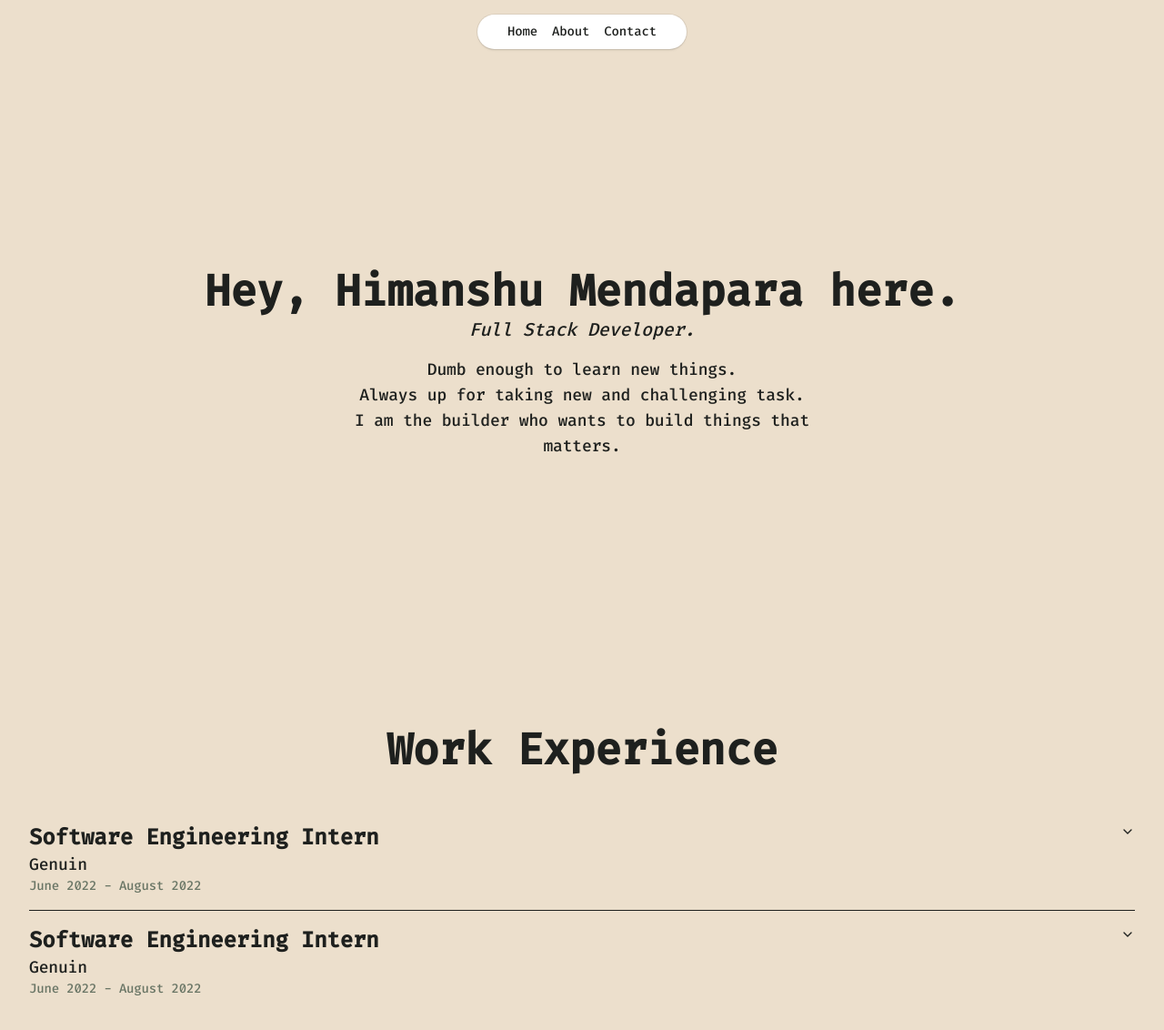
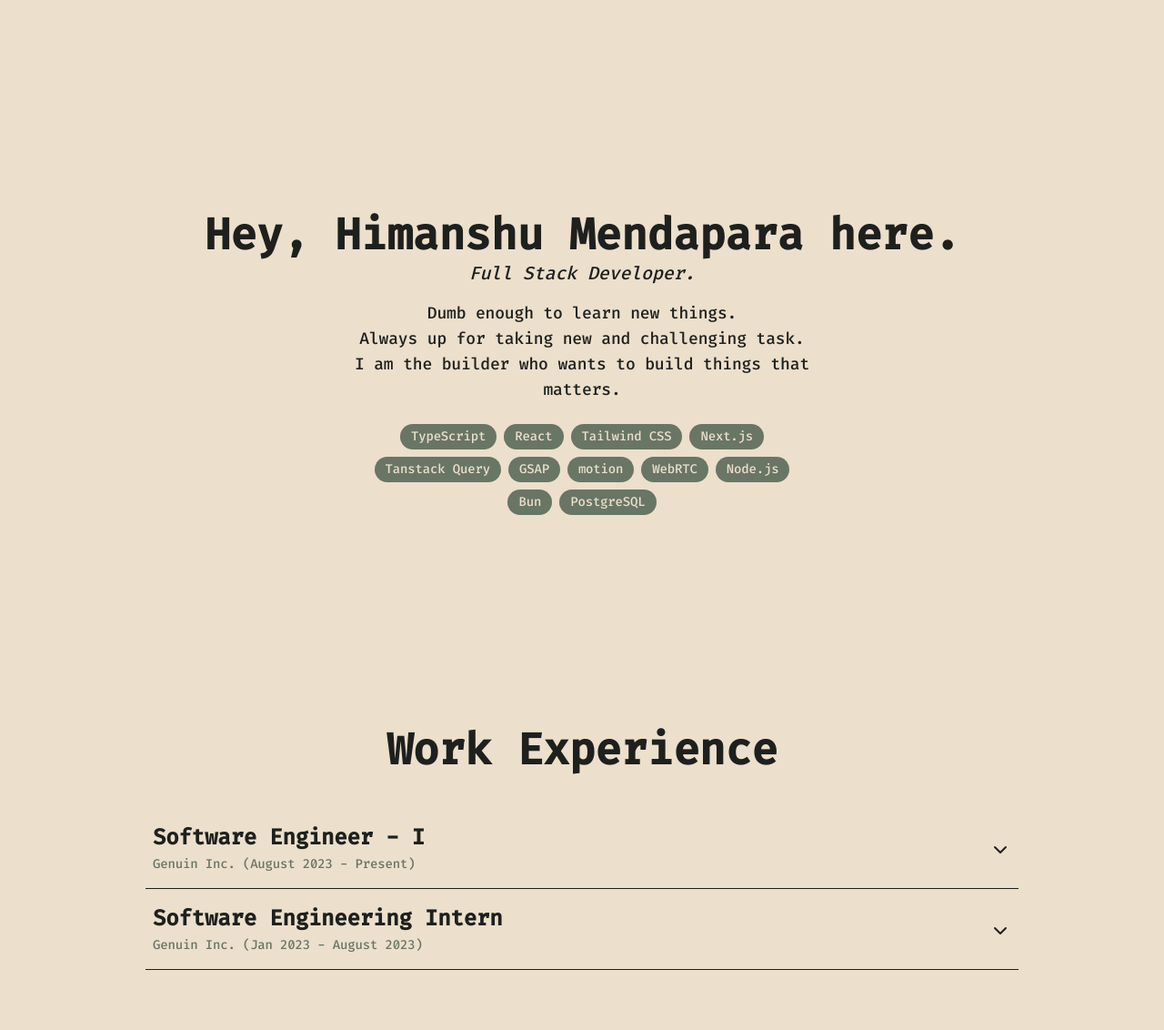
Before and after one commit to himanshu634/portfolio, a Next.js app: page / in a window 1280 px wide. Shown: the top 1132 px of the page at 91% size. Built offline with nearby package versions, Linux system fonts and the light colour scheme.

Commit message:
feat: added work experience in the web-site.

```diff
--- a/src/app/globals.css
+++ b/src/app/globals.css
@@ -1,4 +1,5 @@
 @import "tailwindcss";
+@import "tw-animate-css";
 
 :root {
   --background: #ecdfcc;
--- a/src/app/page.tsx
+++ b/src/app/page.tsx
@@ -5,7 +5,7 @@ import { Metadata } from "next";
 
 export default function Home() {
   return (
-    <main className="min-h-screen h-full px-4 md:px-8 overflow-auto transition-colors duration-300">
+    <main className="min-h-screen h-full lg:max-w-[1024px] mx-auto px-4 md:px-8 overflow-auto transition-colors duration-300">
       <Header />
       <About />
       <WorkEx />
--- a/src/components/about.tsx
+++ b/src/components/about.tsx
@@ -1,15 +1,43 @@
+const techStack = [
+  "TypeScript",
+  "React",
+  "Tailwind CSS",
+  "Next.js",
+  "Tanstack Query",
+  "GSAP",
+  "motion",
+  "WebRTC",
+  // "tRPC",
+  // "Prisma",
+  "Node.js",
+  "Bun",
+  "PostgreSQL",
+];
+
 export function About() {
   return (
     <div className="h-screen text-center flex flex-col items-center justify-center w-full ">
-      <p className="md:text-4xl font-semibold lg:text-5xl">
+      <p className="text-4xl font-semibold lg:text-5xl">
         Hey, Himanshu Mendapara here.
       </p>
-      <p className="text-xl mt-1 italic">Full Stack Developer.</p>
-      <p className="text-lg max-w-xl mt-4">
+      <p className="text-base sm:text-lg md:text-xl mt-1 italic">
+        Full Stack Developer.
+      </p>
+      <p className="text-sm sm:text-base md:text-lg max-w-xl mt-4">
         Dumb enough to learn new things. <br />
         Always up for taking new and challenging task.
         <br /> I am the builder who wants to build things that matters.
       </p>
+      <div className="flex flex-wrap gap-2 mt-6 justify-center max-w-lg">
+        {techStack.map((tech) => (
+          <span
+            key={tech}
+            className="px-3 py-1 rounded-full text-background bg-accent-2 hover:bg-foreground text-sm transition-all hover:-translate-y-0.5 cursor-pointer hover:-translate-x-0.5"
+          >
+            {tech}
+          </span>
+        ))}
+      </div>
     </div>
   );
 }
--- a/src/components/header.tsx
+++ b/src/components/header.tsx
@@ -1,12 +1,25 @@
 import { FloatingNav } from "./ui/floating-navbar";
+import { Mail, Linkedin, Github } from "lucide-react";
 
 export function Header() {
   return (
     <FloatingNav
       navItems={[
-        { name: "Home", link: "/" },
-        { name: "About", link: "/about" },
-        { name: "Contact", link: "/contact" },
+        {
+          name: "Email",
+          link: "mailto:himanshumendapra@gmail.com",
+          icon: <Mail className="size-6" />,
+        },
+        {
+          name: "LinkedIn",
+          link: "https://www.linkedin.com/in/himanshu-mendapara-a732051aa/",
+          icon: <Linkedin className="size-6" />,
+        },
+        {
+          name: "GitHub",
+          link: "https://github.com/himanshu634",
+          icon: <Github className="size-6" />,
+        },
       ]}
     />
   );
--- a/src/components/ui/accordion.tsx
+++ b/src/components/ui/accordion.tsx
@@ -19,7 +19,7 @@ function AccordionItem({
   return (
     <AccordionPrimitive.Item
       data-slot="accordion-item"
-      className={cn("border-b last:border-b-0", className)}
+      className={cn("border-b", className)}
       {...props}
     />
   );
@@ -35,13 +35,13 @@ function AccordionTrigger({
       <AccordionPrimitive.Trigger
         data-slot="accordion-trigger"
         className={cn(
-          "flex flex-1 items-start justify-between outline-none border-none focus-visible:ring-0 focus-visible:outline-none gap-4 rounded-md py-4 text-left text-sm font-medium transition-all cursor-pointer disabled:pointer-events-none disabled:opacity-50 [&[data-state=open]>svg]:rotate-180",
+          "flex flex-1 items-center justify-between outline-none! px-2 border-none hover:bg-foreground/20 focus-visible:ring-0 focus-visible:outline-none gap-4 rounded-md py-4 text-left text-sm font-medium transition-all cursor-pointer disabled:pointer-events-none disabled:opacity-50 [&[data-state=open]>svg]:rotate-180",
           className
         )}
         {...props}
       >
         {children}
-        <ChevronDownIcon className="text-muted-foreground pointer-events-none size-4 shrink-0 translate-y-0.5 transition-transform duration-200" />
+        <ChevronDownIcon className="text-muted-foreground pointer-events-none size-6 shrink-0 translate-y-0.5 transition-transform duration-200" />
       </AccordionPrimitive.Trigger>
     </AccordionPrimitive.Header>
   );
--- a/src/components/ui/floating-navbar.tsx
+++ b/src/components/ui/floating-navbar.tsx
@@ -1,6 +1,11 @@
 "use client";
 import React, { JSX, useState } from "react";
-import { motion, AnimatePresence } from "motion/react";
+import {
+  motion,
+  AnimatePresence,
+  useScroll,
+  useMotionValueEvent,
+} from "motion/react";
 import { cn } from "@/lib/utils";
 import Link from "next/link";
 
@@ -15,7 +20,26 @@ export const FloatingNav = ({
   }[];
   className?: string;
 }) => {
-  const [visible] = useState(true);
+  const [visible, setVisible] = useState(true);
+
+  const { scrollYProgress } = useScroll();
+
+  useMotionValueEvent(scrollYProgress, "change", (current) => {
+    // Check if current is not undefined and is a number
+    if (typeof current === "number") {
+      const direction = current! - scrollYProgress.getPrevious()!;
+
+      if (scrollYProgress.get() < 0.05) {
+        setVisible(true);
+      } else {
+        if (direction < 0) {
+          setVisible(true);
+        } else {
+          setVisible(false);
+        }
+      }
+    }
+  });
 
   return (
     <AnimatePresence mode="wait">
@@ -32,7 +56,7 @@ export const FloatingNav = ({
           duration: 0.4,
         }}
         className={cn(
-          "flex max-w-fit fixed top-4 inset-x-0 mx-auto border border-transparent dark:border-foreground/30 rounded-full dark:bg-background/40 dark:backdrop-blur-lg bg-white shadow-[0px_2px_3px_-1px_rgba(0,0,0,0.1),0px_1px_0px_0px_rgba(25,28,33,0.02),0px_0px_0px_1px_rgba(25,28,33,0.08)] z-[5000] px-8 py-2  items-center justify-center space-x-4",
+          "flex max-w-fit fixed top-4 inset-x-0 mx-auto border border-transparent dark:border-foreground/30 rounded-full dark:bg-background/40 dark:backdrop-blur-lg bg-white shadow-[0px_2px_3px_-1px_rgba(0,0,0,0.1),0px_1px_0px_0px_rgba(25,28,33,0.02),0px_0px_0px_1px_rgba(25,28,33,0.08)] z-[5000] px-2 py-1  items-center justify-center space-x-1",
           className
         )}
       >
@@ -40,10 +64,12 @@ export const FloatingNav = ({
           <Link
             key={`link=${idx}`}
             href={navItem.link}
-            className={cn("relative items-center flex space-x-1")}
+            target="_blank"
+            className={cn(
+              "relative items-center flex hover:bg-foreground/20 py-1 px-2 rounded-full space-x-1"
+            )}
           >
-            <span className="block sm:hidden">{navItem.icon}</span>
-            <span className="hidden sm:block text-sm">{navItem.name}</span>
+            <span>{navItem.icon}</span>
           </Link>
         ))}
       </motion.div>
--- a/src/components/work-ex.tsx
+++ b/src/components/work-ex.tsx
@@ -2,44 +2,118 @@ import {
   Accordion,
   AccordionItem,
   AccordionTrigger,
+  AccordionContent,
 } from "@/components/ui/accordion";
-import { AccordionContent } from "@radix-ui/react-accordion";
+import { cn } from "@/lib/utils";
+import { Sparkle } from "lucide-react";
 import { ReactNode } from "react";
+import Link from "next/link";
+import { ExternalLink } from "lucide-react";
+
+// ProjectTitle component
+function ProjectTitle({
+  text,
+  className,
+  href,
+}: {
+  text: string;
+  href?: string;
+  className?: string;
+}) {
+  const content = (
+    <div className={cn("flex items-center pt-2 group", className)}>
+      <Sparkle className="inline mr-2 size-3" />
+      <span className="text-lg md:text-xl font-semibold italic">{text}</span>
+      {href && (
+        <ExternalLink
+          className="ml-2 size-4 duration-300 transition-all"
+          aria-label="External link"
+        />
+      )}
+    </div>
+  );
+
+  return href ? (
+    <Link href={href} target="_blank" rel="noopener noreferrer">
+      {content}
+    </Link>
+  ) : (
+    content
+  );
+}
 
 export function WorkEx() {
   return (
-    <div className="h-screen ">
-      <p className="md:text-4xl text-center font-semibold lg:text-5xl">
+    <div className="h-screen">
+      <p className="text-4xl text-center font-semibold lg:text-5xl">
         Work Experience
       </p>
       <Accordion type="multiple" className="mt-10">
-        <AccordionItem value="sei">
-          <AccordionItem value="sei1">
-            <AccordionTrigger>
-              <ExperienceTile
-                title="Software Engineering Intern"
-                company="Genuin"
-                duration="June 2022 - August 2022"
-              />
-            </AccordionTrigger>
-            <ExContent>
-              <p>
-                Experience of the software development lifecycle. Worked on
-                building a web application using React and Node.js.
+        <AccordionItem value="2">
+          <AccordionTrigger>
+            <ExperienceTile
+              title="Software Engineer - I"
+              company="Genuin Inc."
+              duration="August 2023 - Present"
+            />
+          </AccordionTrigger>
+          <ExContent>
+            <p className="mb-2">
+              &nbsp;&nbsp;&nbsp;&nbsp;Lead multiple projects from start to
+              finish ensuring timely delivery with focus on performance and
+              scalability.
+            </p>
+            <ProjectTitle
+              href="https://begenuin.com/home"
+              text="Genuin's Web-application"
+            />
+            <div className="pl-4 md:pl-6">
+              <p className="my-2">
+                Genuin&apos;s web-application is short form video based social
+                media platform where user come on the platform and watch short
+                form videos as well as engage with each other in communities.
               </p>
-            </ExContent>
-          </AccordionItem>
+              <p className="my-1">
+                - Refactored code of legacy project to improve performance and
+                maintainability. Overall, improving the performance and reducing
+                load time by 50%.
+              </p>
+              <p className="my-1">
+                - As Genuin provides white-label solutions to it&apos;s clients,
+                platform needs hightly customizable theme support. So worked
+                closely with design team to ensure implementation of pixel
+                perfect designs into platform.
+              </p>
+              <p className="my-1">
+                - Worked with hls.js to ensure smooth streaming of the videos on
+                platform.
+              </p>
+            </div>
+            <ProjectTitle text="Genuin's Web-sdk" className="mt-6" />
+            <div>
+              <p className="my-2">
+                Genuin&apos;s web-sdk is used to integrate Genuin&apos;s various
+                component into client&apos;s web-site through which customers
+                engage with short-form videos.
+              </p>
+            </div>
+          </ExContent>
+        </AccordionItem>
+        <AccordionItem value="1">
           <AccordionTrigger>
             <ExperienceTile
               title="Software Engineering Intern"
-              company="Genuin"
-              duration="June 2022 - August 2022"
+              company="Genuin Inc."
+              duration="Jan 2023 - August 2023"
             />
           </AccordionTrigger>
           <ExContent>
             <p>
-              Experience of the software development lifecycle. Worked on
-              building a web application using React and Node.js.
+              - Learnt about the basics of Web development and software
+              engineering.
+            </p>
+            <p>
+              - Worked on building a web application using React and Node.js.
             </p>
           </ExContent>
         </AccordionItem>
@@ -58,14 +132,19 @@ function ExperienceTile({
   duration: string;
 }) {
   return (
-    <div>
-      <h3 className="text-2xl font-semibold">{title}</h3>
-      <p className="text-lg">{company}</p>
-      <p className="text-sm text-accent-2">{duration}</p>
+    <div className="space-y-1">
+      <h3 className="text-xl md:text-2xl font-semibold">{title}</h3>
+      <p className="text-sm text-accent-2">
+        {company}&nbsp;({duration})
+      </p>
     </div>
   );
 }
 
 function ExContent({ children }: { children: ReactNode }) {
-  return <AccordionContent className="p-4">{children}</AccordionContent>;
+  return (
+    <AccordionContent className="py-4 px-4 md:px-8">
+      {children}
+    </AccordionContent>
+  );
 }
```
Also changed, not shown: package.json (+6 -6 lines), 1 other file (tests, documents, lock files or other folders).
